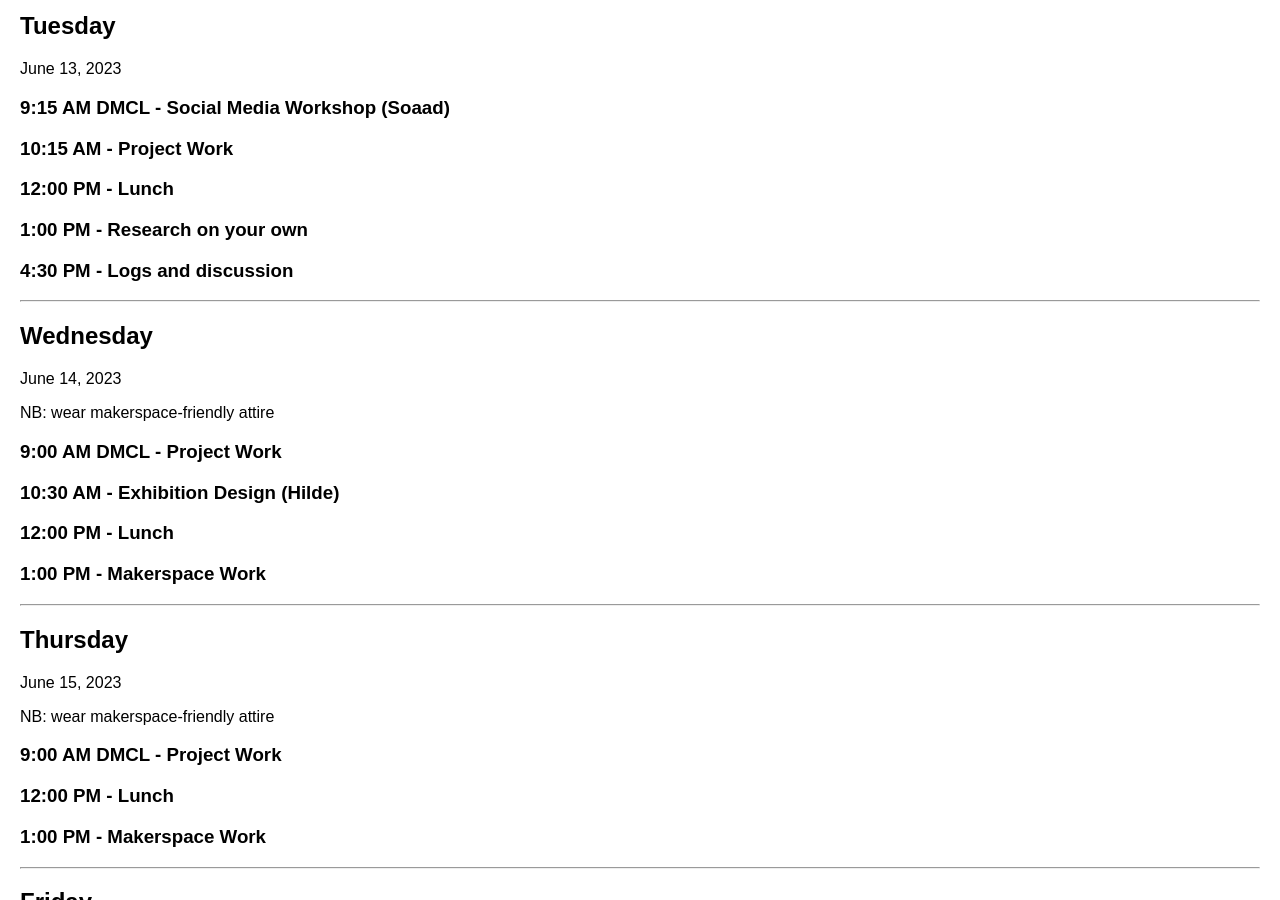
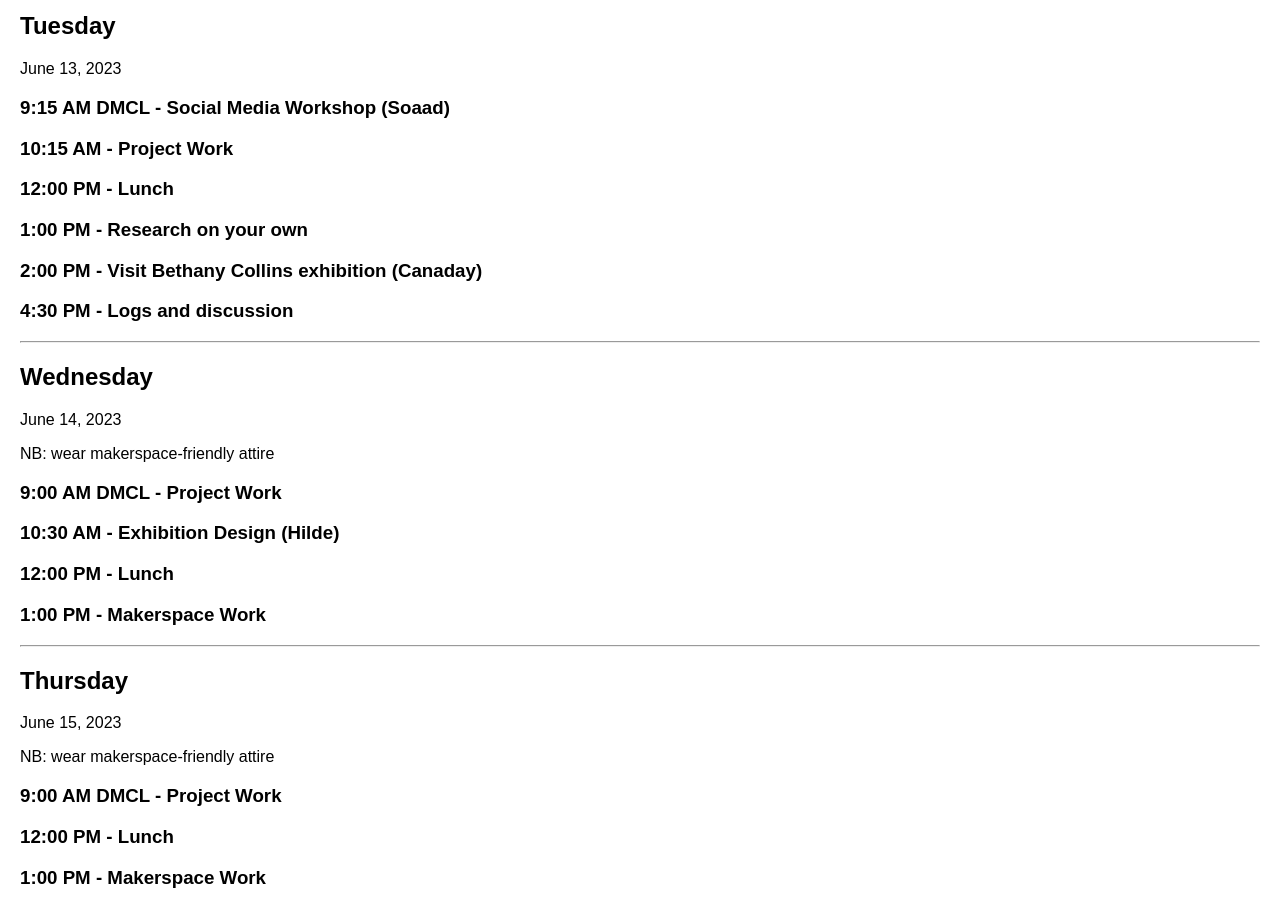
Before and after one commit to digbmc/dssf-syll, a Jekyll site: the page built from _weeks/03-data.md, in a window 1280 px wide and 900 px high, scrolled down 646 px. Built offline with Jekyll 4.4.1, drawn with Linux system fonts in a browser that asks for light colours.

Commit message:
Update 03-data.md

```diff
--- a/_weeks/03-data.md
+++ b/_weeks/03-data.md
@@ -32,6 +32,8 @@ June 13, 2023
 ### 12:00 PM - Lunch
 
 ### 1:00 PM - Research on your own
+
+### 2:00 PM - Visit Bethany Collins exhibition (Canaday)
 
 ### 4:30 PM - Logs and discussion
 
```
